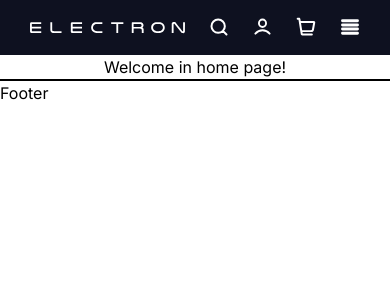
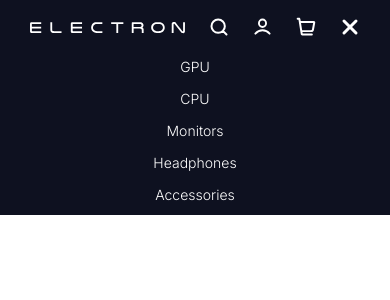
Before and after one commit to undermad/Electron-Ecommerce, a React (Vite) app in the folder frontend/electron-ecommerce-react/: page / in a window 390 px wide. Both pictures are taken after a click on the element 350 px from the left and 27 px from the top of the page. Shown: the top 300 px of the page. Built offline with nearby package versions, Linux system fonts and the light colour scheme.

Commit message:
fixed bug that prevent drop down menu from render when we click on list icon on mobile width

```diff
--- a/frontend/electron-ecommerce-react/src/ui/nav/CategoriesList.tsx
+++ b/frontend/electron-ecommerce-react/src/ui/nav/CategoriesList.tsx
@@ -16,7 +16,8 @@ export const CategoriesList = () => {
 
 
     const expand = () => {
-        setIsExpanded(!isExpanded)
+        setIsExpanded(!isExpanded);
+        console.log(isExpanded);
     }
 
     useEffect(() => {
@@ -29,26 +30,58 @@ export const CategoriesList = () => {
         // @ts-ignore
         window.addEventListener('click', handleClose);
 
+
     }, []);
 
 
     return (
         <div
+            ref={dropdownMenuRef}
+            className={"flex gap-[24px] items-center"}
+            onClick={expand}>
 
-            onClick={expand}
-            className={"flex gap-[24px] items-center"}
-        >
+            {width < Breakpoints.LARGE &&
+                <div>
+                    {!isExpanded ?
+                        <img src={listSVG} alt={'categories list svg'} className={"w-[20px] h-[20px] cursor-pointer"}/>
+                        :
+                        <img src={xSVG} alt={'categories list svg'} className={"w-[20px] h-[20px] cursor-pointer"}/>
+                    }
+
+
+                    <motion.div
+                        animate={{
+                            opacity: isExpanded ? 1 : 0,
+                            y: isExpanded ? 0 : -100,
+                        }}
+                        initial={{
+                            opacity: 0,
+                        }}
+                        className={`${isExpanded ? '' : 'hidden'} absolute left-0 top-full w-full bg-electron-primary-dark-blue`}>
+
+                        <ul className={"flex flex-col items-center"}>
+                            {categoriesList.map((category, key) => (
+                                <CategoryLink key={key}>{category}</CategoryLink>
+                            ))}
+                        </ul>
+                    </motion.div>
+
+
+                </div>
+            }
+
             {width >= Breakpoints.LARGE &&
                 <div
-                    ref={dropdownMenuRef}
-                    className={'flex gap-[6px] items-center relative'}>
-                    <span className={"h-10px hover:scale-105 cursor-pointer"}>Categories</span>
+                    className={'relative'}>
 
-                    <motion.img
-                        animate={{
-                            rotate: isExpanded ? 180 : 0,
-                        }}
-                        src={arrowDownSVG} className={"w-[20px] h-[20px] cursor-pointer"} alt={'arrow down'}/>
+                    <div className={"flex gap-[6px] items-center cursor-pointer"}>
+                        <span className={"h-10px hover:scale-105"}>Categories</span>
+                        <motion.img
+                            animate={{
+                                rotate: isExpanded ? 180 : 0,
+                            }}
+                            src={arrowDownSVG} className={"w-[20px] h-[20px]"} alt={'arrow down'}/>
+                    </div>
 
                     <motion.div
                         animate={{
@@ -57,35 +90,11 @@ export const CategoriesList = () => {
                         }}
                         className={`${isExpanded ? '' : 'hidden'} absolute top-[50px]  bg-electron-primary-dark-blue p-5 `}>
 
-                            {categoriesList.map((category) => (
-                                <CategoryLink>{category}</CategoryLink>
-                            ))}
+                        {categoriesList.map((category, key) => (
+                            <CategoryLink key={key}>{category}</CategoryLink>
+                        ))}
 
                     </motion.div>
-
-                </div>
-            }
-
-            {width < Breakpoints.LARGE &&
-                <div className={""}>
-                    {!isExpanded ? <img src={listSVG} alt={'categories list svg'} className={"w-[20px] h-[20px] cursor-pointer"}/>
-                        : <img src={xSVG} alt={'categories list svg'} className={"w-[20px] h-[20px] cursor-pointer"}/>}
-
-
-                    <motion.div
-                        animate={{
-                            opacity: isExpanded ? 1 : 0,
-                            y: isExpanded ? 0 : -100,
-                        }}
-                        className={`${isExpanded ? '' : 'hidden'} absolute left-0 top-full w-full bg-electron-primary-dark-blue`}>
-
-                        <ul className={"flex flex-col items-center"}>
-                            {categoriesList.map((category) => (
-                                <CategoryLink>{category}</CategoryLink>
-                            ))}
-                        </ul>
-                    </motion.div>
-
 
                 </div>
             }
```
